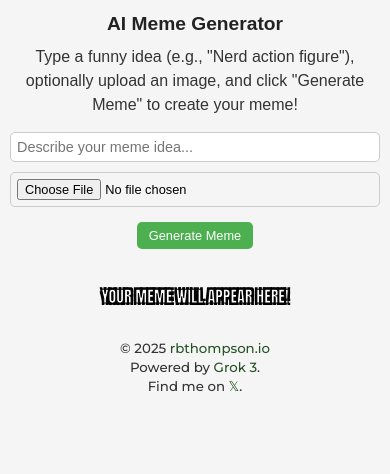
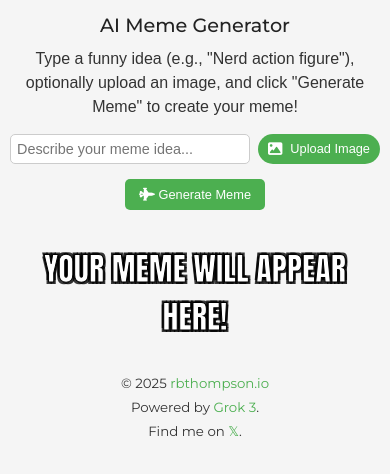
Before and after one commit to rb-thompson/meme-generator, a website: page public/index.html in a window 390 px wide. Drawn offline with Linux system fonts and the light colour scheme.

Commit message:
added style tweaks and animations

```diff
--- a/public/index.html
+++ b/public/index.html
@@ -5,6 +5,7 @@
         <meta name="viewport" content="width=device-width, initial-scale=1.0">
         <title>AI Meme Generator</title>
         <link rel="stylesheet" href="https://fonts.googleapis.com/css2?family=Montserrat:wght@400;500&display=swap">
+        <link rel="stylesheet" href="https://cdnjs.cloudflare.com/ajax/libs/font-awesome/6.4.0/css/all.min.css">
         <link rel="stylesheet" href="/styles.css">
     </head>
     <body>
@@ -17,25 +18,42 @@
             <h1>AI Meme Generator</h1>
 
             <p>Type a funny idea (e.g., "Nerd action figure"), optionally upload an image, and click "Generate Meme" to create your meme!</p>
+
+            <div class="input-container">
               <input type="text" class="memeInput" id="memeInput" placeholder="Describe your meme idea...">
-    <input type="file" id="imageInput" accept="image/*">
-    <button onclick="generateMeme()">Generate Meme</button>
+              <button id="uploadButton" class="pill-button" onclick="document.getElementById('imageInput').click()">
+                <i id="uploadIcon" class="fas fa-image"></i>
+                <span id="uploadText">Upload Image</span>
+              </button>
+              <input type="file" id="imageInput" accept="image/*" style="display: none;">
+            </div>
+
+            <button onclick="generateMeme()"><i class="fas fa-jet-fighter"></i> Generate Meme</button>
+
             <canvas id="memeCanvas" style="display: none;"></canvas>
+
             <div id="loadingSpinner" style="display: none;">
                 <div class="spinner"></div>
             </div>
+
             <div id="buttonGroup" style="display: none;">
                 <button id="regenerateButton" onclick="regenerateCaption()">Regenerate Caption</button>
                 <button id="downloadButton" onclick="downloadMeme()">Download Meme</button>
             </div>
+
             <p id="memeOutput">Your meme will appear here!</p>
 
             <footer>
-      <p><small>© 2025 <a href="https://rbthompson.io">rbthompson.io</a><br>
+                <p>
+                    <small>
+                        © 2025 <a href="https://rbthompson.io">rbthompson.io</a><br>
                         Powered by <a href="https://x.ai">Grok 3</a>.<br>
-        Find me on <a href="https://x.com/xyzthompson">𝕏</a>.</small></p>
+                        Find me on <a href="https://x.com/xyzthompson">𝕏</a>.
+                    </small>
+                </p>
             </footer>
         </div>
+
         <script src="/script.js"></script>
     </body>
 </html>
--- a/public/script.js
+++ b/public/script.js
@@ -10,7 +10,22 @@ document.addEventListener("DOMContentLoaded", () => {
   setTimeout(() => {
     initialLoader.classList.add("fade-out");
     mainContent.style.display = "block";
-  }, 2000); // 2-second delay for the welcome animation
+  }, 2000);
+});
+
+// Handle image upload button icon change
+document.getElementById("imageInput").addEventListener("change", () => {
+  const imageInput = document.getElementById("imageInput");
+  const uploadIcon = document.getElementById("uploadIcon");
+  const uploadButton = document.getElementById("uploadButton");
+
+  if (imageInput.files && imageInput.files.length > 0) {
+    uploadIcon.className = "fas fa-thumbs-up pop"; // Change to checkmark icon with pop animation
+    uploadButton.classList.add("text-hidden"); // Hide the text
+  } else {
+    uploadIcon.className = "fas fa-image"; // Revert to image icon
+    uploadButton.classList.remove("text-hidden"); // Show the text
+  }
 });
 
 function wrapText(ctx, text, maxWidth) {
@@ -37,6 +52,9 @@ async function drawMeme(img, caption) {
   const buttonGroup = document.getElementById("buttonGroup");
   const output = document.getElementById("memeOutput");
   const loadingSpinner = document.getElementById("loadingSpinner");
+  const uploadIcon = document.getElementById("uploadIcon");
+  const uploadButton = document.getElementById("uploadButton");
+  const imageInput = document.getElementById("imageInput");
   const ctx = canvas.getContext("2d");
 
   const maxWidth = 600; // Updated to match styles.css max-width
@@ -76,7 +94,10 @@ async function drawMeme(img, caption) {
   canvas.style.display = "block";
   output.style.display = "none";
   buttonGroup.style.display = "flex";
-  loadingSpinner.style.display = "none"; // Hide spinner after drawing
+  loadingSpinner.style.display = "none";
+  uploadIcon.className = "fas fa-upload"; // Reset to upload icon
+  uploadButton.classList.remove("text-hidden"); // Show the text
+  imageInput.value = ""; // Clear the file input
 }
 
 async function generateMeme() {
--- a/public/styles.css
+++ b/public/styles.css
@@ -1,7 +1,7 @@
 body {
   font-family: Arial, sans-serif;
   text-align: center;
-  margin: 20px; /* Reduced margin for mobile */
+  margin: 20px;
   background-color: #f5f5f5; /* Light gray background for light-mode feel */
 }
 
@@ -9,6 +9,8 @@ h1 {
   color: #222222;
   font-size: 2rem; /* 32px on desktop */
   margin-bottom: 10px;
+  font-family: "Montserrat", Arial, sans-serif;
+  font-weight: 500;
 }
 
 p {
@@ -19,22 +21,93 @@ p {
   line-height: 1.5;
 }
 
+.input-container {
+  display: flex;
+  align-items: center;
+  justify-content: center;
+  gap: 10px;
+  flex-wrap: wrap; /* Allow wrapping on smaller screens */
+  max-width: 600px;
+  margin: 10px auto;
+}
+
 input {
   padding: 10px;
   width: 300px;
-  max-width: 100%; /* Ensure inputs don't overflow on mobile */
-  margin: 10px auto;
+  max-width: 100%;
+  margin: 0; /* Remove margin since it's handled by the container */
   border: 1px solid #ccc;
   border-radius: 5px;
-  box-sizing: border-box; /* Include padding in width */
-  display: block; /* Ensure inputs stack on mobile */
+  box-sizing: border-box;
+  display: block;
 }
 
 .memeInput {
   font-size: 1.25rem; /* 20px on desktop */
-  display: block;
-  margin: 10px auto;
-  max-width: 600px;
+  flex: 1; /* Take remaining space in the container */
+  min-width: 200px; /* Ensure it doesn't get too small */
+  max-width: 460px; /* Leave space for the pill-shaped button */
+}
+
+.pill-button {
+  background-color: #4CAF50;
+  color: white;
+  border: none;
+  border-radius: 20px; /* Pill shape with rounded ends */
+  cursor: pointer;
+  display: flex;
+  align-items: center;
+  gap: 8px; /* Space between text and icon */
+  padding: 8px 16px; /* Balanced padding for pill shape */
+  margin: 0;
+  touch-action: manipulation;
+  font-size: 1rem;
+  font-family: Arial, sans-serif;
+  height: 40px; /* Fixed height to ensure consistent proportions */
+  box-sizing: border-box; /* Include padding in dimensions */
+  transition: padding 0.3s ease; /* Smooth padding transition */
+}
+
+.pill-button:hover {
+  background-color: #45a049;
+}
+
+.pill-button.text-hidden {
+  padding: 8px; /* Reduced padding when text is hidden to keep the button compact */
+  justify-content: center; /* Center the icon when text is hidden */
+}
+
+.pill-button.text-hidden i {
+  margin: 0; /* Ensure the icon is perfectly centered */
+}
+
+.pill-button #uploadText {
+  font-size: 1rem;
+  font-weight: normal;
+  opacity: 1;
+  transition: opacity 0.3s ease; /* Smooth fade-out for text */
+}
+
+.pill-button.text-hidden #uploadText {
+  opacity: 0;
+  width: 0; /* Prevent text from taking up space when hidden */
+  overflow: hidden;
+}
+
+.pill-button i {
+  font-size: 1.2rem; /* Icon size */
+  color: white; /* Monochrome (white) to match button text */
+}
+
+/* Pop animation for the checkmark */
+@keyframes pop {
+  0% { transform: scale(1); }
+  50% { transform: scale(1.3); }
+  100% { transform: scale(1); }
+}
+
+.pill-button i.pop {
+  animation: pop 0.3s ease; /* Brief pop animation */
 }
 
 /* Consistent button style */
@@ -48,7 +121,7 @@ button {
   font-size: 1rem;
   min-width: 150px;
   margin: 5px;
-  touch-action: manipulation; /* Improve touch responsiveness */
+  touch-action: manipulation;
 }
 
 button:hover {
@@ -59,10 +132,10 @@ button:hover {
   background-color: transparent;
   color: white;
   font-family: "Impact", sans-serif;
-  font-size: 1.5rem; /* 24px on desktop */
+  font-size: 2rem; /* 24px on desktop */
   text-transform: uppercase;
   -webkit-text-stroke: 1px black;
-  text-shadow: 2px 2px 0 #000, -2px -2px 0 #000, 2px -2px 0 #000, -2px 2px 0 #000;
+  text-shadow: 2px 2px 0 #000000ce, -2px -2px 0 #000000d6, 2px -2px 0 #000000c5, -2px 2px 0 #000000c5;
   padding: 20px;
   max-width: 600px;
   width: 100%;
@@ -83,7 +156,7 @@ button:hover {
   justify-content: center;
   gap: 10px;
   flex-wrap: wrap;
-  max-width: 600px; /* Match the max width of the meme image */
+  max-width: 600px;
 }
 
 #regenerateButton, #downloadButton {
@@ -107,118 +180,17 @@ footer {
   margin-top: 30px;
   font-size: 0.9rem;
   color: #666;
-  font-family: "Montserrat", Arial, sans-serif; /* Futuristic font for title */
-  font-weight: 500; /* Bold weight for prominence */
-}
-
-footer p {
-    /* reduce line height for better spacing */
-    line-height: 1.2;
+  font-family: "Montserrat", Arial, sans-serif;
+  font-weight: 400;
 }
 
 footer a {
-  color: #255326;
+  color: #4CAF50;
   text-decoration: none;
 }
 
 footer a:hover {
   text-decoration: underline;
-}
-
-/* Mobile Responsiveness */
-@media (max-width: 768px) {
-  body {
-    margin: 10px; /* Less margin on mobile */
-  }
-
-  h1 {
-    font-size: 1.5rem; /* 24px on mobile */
-  }
-
-  p {
-    font-size: 0.9rem; /* 14px on mobile */
-    margin: 5px auto 15px auto;
-  }
-
-  input {
-    width: 100%; /* Full width on mobile */
-    padding: 8px; /* Slightly smaller padding */
-    font-size: 0.9rem; /* 14px on mobile */
-  }
-
-  .memeInput {
-    font-size: 1rem; /* 16px on mobile */
-    max-width: 100%;
-  }
-
-  button {
-    padding: 8px 16px; /* Slightly smaller padding */
-    font-size: 0.9rem; /* 14px on mobile */
-    min-width: 120px; /* Smaller buttons on mobile */
-  }
-
-  #memeOutput {
-    font-size: 1.2rem; /* 19px on mobile */
-    max-width: 100%; /* Full width on mobile */
-    padding: 15px;
-  }
-
-  #buttonGroup {
-    max-width: 100%; /* Full width on mobile */
-    gap: 8px; /* Smaller gap */
-  }
-
-  #regenerateButton, #downloadButton {
-    padding: 8px 16px;
-    font-size: 1rem;
-    min-width: 120px;
-  }
-
-  footer {
-    font-size: 0.8rem; /* 13px on mobile */
-    margin-top: 20px;
-  }
-}
-
-/* Extra small screens (e.g., very narrow phones) */
-@media (max-width: 480px) {
-  h1 {
-    font-size: 1.2rem; /* 19px on very small screens */
-  }
-
-  p {
-    font-size: 1rem; /* 13px */
-  }
-
-  input {
-    padding: 6px;
-    font-size: 0.8rem;
-  }
-
-  .memeInput {
-    font-size: 0.9rem; /* 14px on very small screens */
-  }
-
-  button {
-    padding: 6px 12px;
-    font-size: 0.8rem;
-    min-width: 100px;
-  }
-
-  #memeOutput {
-    font-size: 1rem; /* 16px */
-    padding: 10px;
-  }
-
-  #regenerateButton, #downloadButton {
-    padding: 6px 12px;
-    font-size: 0.8rem;
-    min-width: 100px;
-  }
-
-  footer {
-    font-size: 0.7rem; /* 11px on very small screens */
-  }
 }
 
 /* Loading Spinner for API Calls */
@@ -294,8 +266,83 @@ footer a:hover {
   100% { opacity: 1; transform: translateY(0); }
 }
 
-/* Adjust spinner size on mobile */
+/* Mobile Responsiveness */
 @media (max-width: 768px) {
+  body {
+    margin: 10px; /* Less margin on mobile */
+  }
+
+  h1 {
+    font-size: 1.5rem; /* 24px on mobile */
+  }
+
+  p {
+    font-size: 0.9rem; /* 14px on mobile */
+    margin: 5px auto 15px auto;
+  }
+
+  .input-container {
+    gap: 8px; /* Smaller gap on mobile */
+    max-width: 100%;
+  }
+
+  input {
+    width: 100%; /* Full width on mobile */
+    padding: 8px; /* Slightly smaller padding */
+    font-size: 0.9rem; /* 14px on mobile */
+  }
+
+  .memeInput {
+    font-size: 1rem; /* 16px on mobile */
+    max-width: 100%;
+  }
+
+  .pill-button {
+    padding: 6px 12px; /* Smaller padding on mobile */
+    font-size: 0.9rem;
+    height: 35px; /* Adjusted height for mobile */
+  }
+
+  .pill-button #uploadText {
+    font-size: 0.9rem;
+  }
+
+  .pill-button.text-hidden {
+    padding: 6px; /* Match reduced padding */
+  }
+
+  .pill-button i {
+    font-size: 1rem;
+  }
+
+  button {
+    padding: 8px 16px; /* Slightly smaller padding */
+    font-size: 0.9rem; /* 14px on mobile */
+    min-width: 120px; /* Smaller buttons on mobile */
+  }
+
+  #memeOutput {
+    font-size: 2rem; /* 19px on mobile */
+    max-width: 100%; /* Full width on mobile */
+    padding: 15px;
+  }
+
+  #buttonGroup {
+    max-width: 100%; /* Full width on mobile */
+    gap: 8px; /* Smaller gap */
+  }
+
+  #regenerateButton, #downloadButton {
+    padding: 8px 16px;
+    font-size: 0.9rem;
+    min-width: 120px;
+  }
+
+  footer {
+    font-size: 0.8rem; /* 13px on mobile */
+    margin-top: 20px;
+  }
+
   .spinner {
     width: 30px;
     height: 30px;
@@ -313,7 +360,64 @@ footer a:hover {
   }
 }
 
+/* Extra small screens (e.g., very narrow phones) */
 @media (max-width: 480px) {
+  h1 {
+    font-size: 1.2rem; /* 19px on very small screens */
+  }
+
+  p {
+    font-size: 1rem;
+  }
+
+  input {
+    padding: 6px;
+    font-size: 0.8rem;
+  }
+
+  .memeInput {
+    font-size: 0.9rem; /* 14px on very small screens */
+  }
+
+  .pill-button {
+    padding: 5px 10px;
+    font-size: 0.8rem;
+    height: 30px; /* Further adjusted for very small screens */
+  }
+
+  .pill-button #uploadText {
+    font-size: 0.8rem;
+  }
+
+  .pill-button.text-hidden {
+    padding: 5px; /* Match reduced padding */
+  }
+
+  .pill-button i {
+    font-size: 0.9rem;
+  }
+
+  button {
+    padding: 8px 14px;
+    font-size: 0.8rem;
+    min-width: 100px;
+  }
+
+  #memeOutput {
+    font-size: 2rem;
+    padding: 10px;
+  }
+
+  #regenerateButton, #downloadButton {
+    padding: 6px 12px;
+    font-size: 0.8rem;
+    min-width: 100px;
+  }
+
+  footer {
+    font-size: 0.7rem; /* 11px on very small screens */
+  }
+
   .spinner {
     width: 25px;
     height: 25px;
```
Lines whose indentation alone changed are shown as unchanged.
